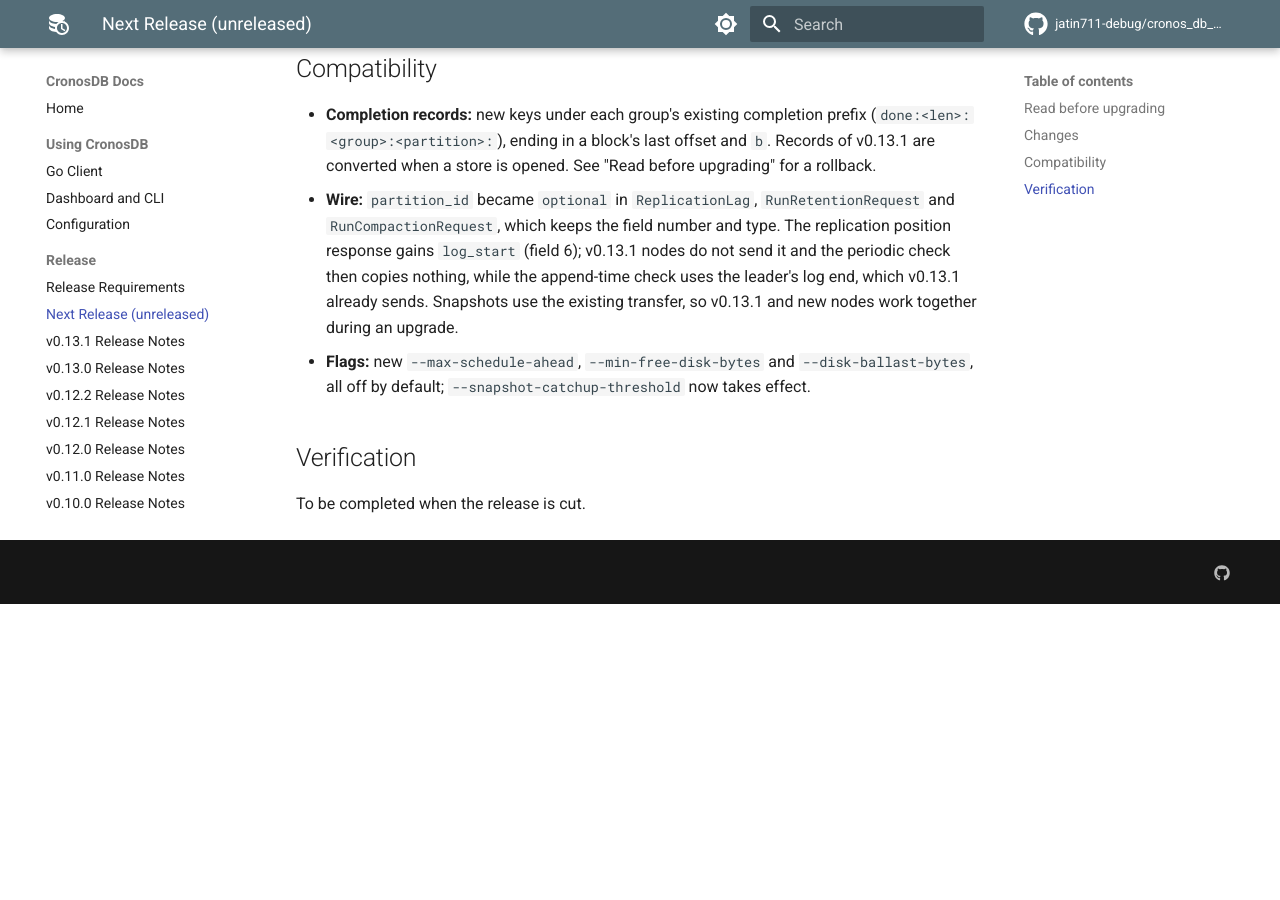
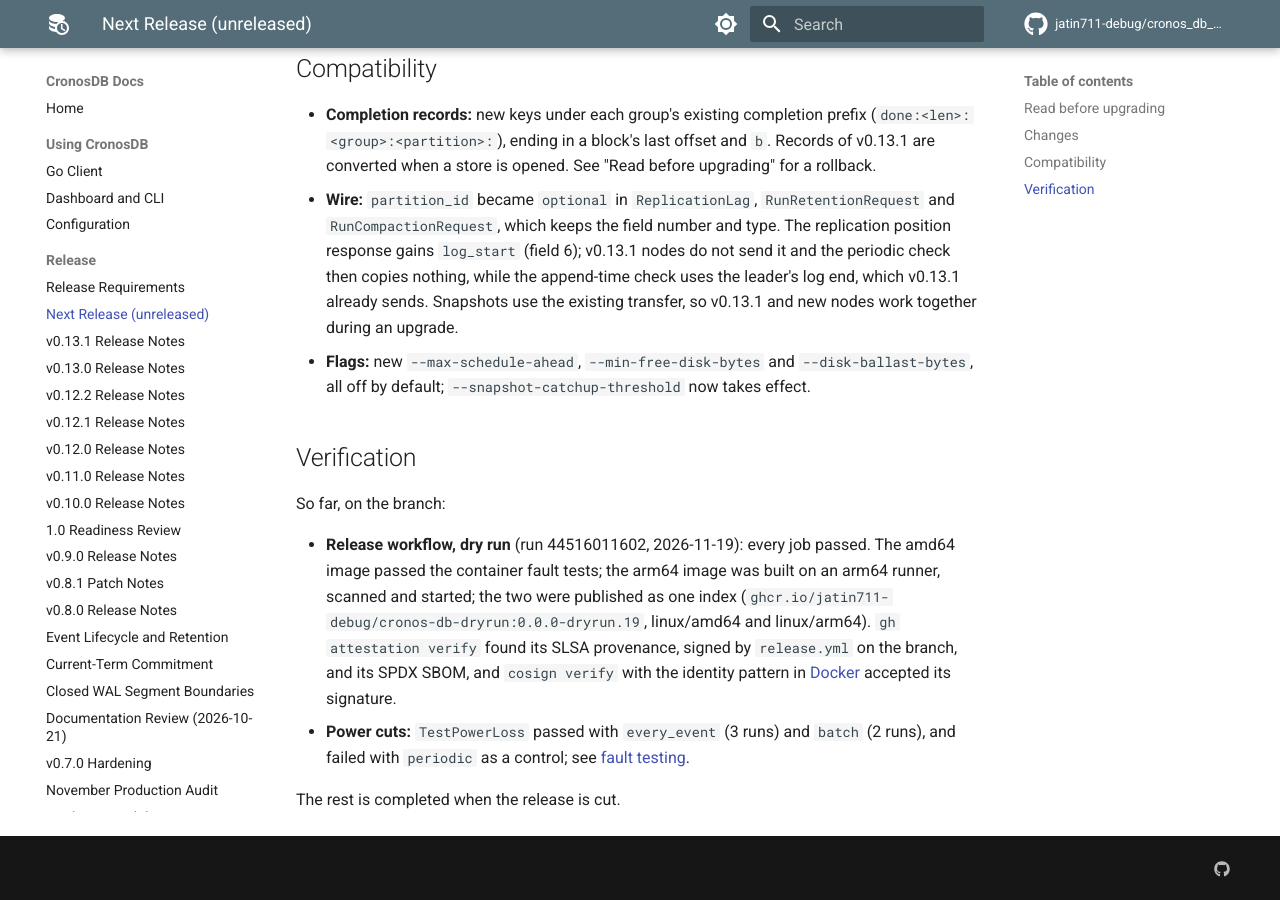
Before and after one commit to jatin711-debug/cronos_db_golang, an MkDocs documentation site: the page built from docs/RELEASE_NEXT.md, in a window 1280 px wide and 900 px high, scrolled down 2118 px. Built offline with MkDocs 1.6.1 and Material for MkDocs 9.7.7, drawn with Linux system fonts in a browser that asks for light colours; comment, search, counter and statistics services are not loaded; before the commit the page ends 2722 px from its top, so only the background shows below that.

Commit message:
docs: record the release dry run, and cosign in Git Bash
The dry run of the release workflow passed every job and published a
linux/amd64 and linux/arm64 index whose provenance, SBOM and cosign
signature verify with the commands in DOCKER.md. Git Bash rewrites the
identity pattern of cosign verify unless MSYS_NO_PATHCONV=1 is set.

Co-Authored-By: Claude Opus 5.5 <noreply@anthropic.com>

```diff
--- a/docs/RELEASE_NEXT.md
+++ b/docs/RELEASE_NEXT.md
@@ -112,4 +112,18 @@ million records.
 
 ## Verification
 
-To be completed when the release is cut.
+So far, on the branch:
+
+- **Release workflow, dry run** (run 44516011602, 2026-11-19): every job
+  passed. The amd64 image passed the container fault tests; the arm64 image
+  was built on an arm64 runner, scanned and started; the two were published
+  as one index (`ghcr.io/jatin711-debug/cronos-db-dryrun:0.0.0-dryrun.19`,
+  linux/amd64 and linux/arm64). `gh attestation verify` found its SLSA
+  provenance, signed by `release.yml` on the branch, and its SPDX SBOM, and
+  `cosign verify` with the identity pattern in [Docker](../DOCKER.md) accepted
+  its signature.
+- **Power cuts:** `TestPowerLoss` passed with `every_event` (3 runs) and
+  `batch` (2 runs), and failed with `periodic` as a control; see
+  [fault testing](FAULT_TESTING.md).
+
+The rest is completed when the release is cut.
```
Also changed, not shown: DOCKER.md (+3 -0 lines).
